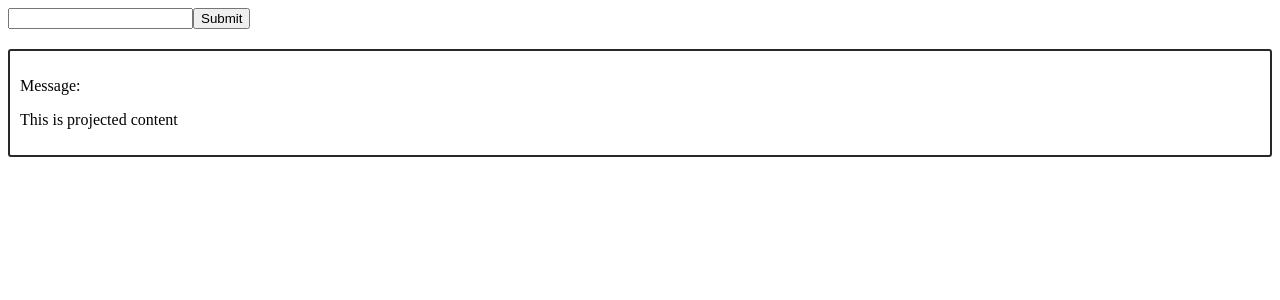
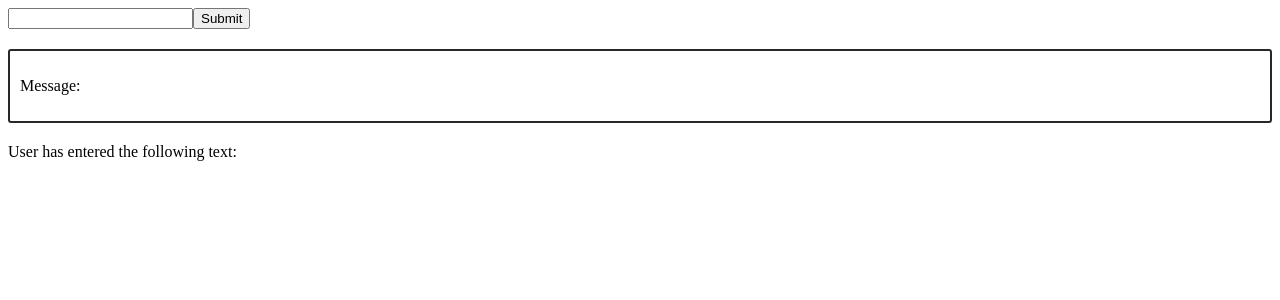
Before and after one commit to NaveenManjappa/angular-17-learning, an Angular app: page / in a window 1280 px wide. Shown: the top 300 px of the page. Built offline with nearby package versions, Linux system fonts and the light colour scheme.

Commit message:
ng AfterContentChecked life cycle hook

```diff
--- a/src/app/app.component.html
+++ b/src/app/app.component.html
@@ -2,7 +2,7 @@
   <input type="text" #inputEl (focus)="0">
   <button (click)="onSubmit(inputEl)">Submit</button>
   <app-demo [message]="inputValue">
-    <p #parentPara>This is projected content</p>
+    <p #parentPara>User has entered the following text: {{inputValue}}</p>
   </app-demo>
 
 </div>
--- a/src/app/demo/demo.component.html
+++ b/src/app/demo/demo.component.html
@@ -1,4 +1,4 @@
 <div class="demo">
     <p #temp>Message: {{message}}</p>
-    <ng-content></ng-content>
 </div>
+<ng-content></ng-content>
--- a/src/app/demo/demo.component.ts
+++ b/src/app/demo/demo.component.ts
@@ -46,4 +46,9 @@ constructor() {
     console.log('ng AfterContentInit life cycle hook');
     console.log('paraContent:',this.paraContent);
   }
+
+  //5 ng AfterContentChecked life cycle hook
+  ngAfterContentChecked(){
+    console.log('ng AfterContentChecked life cycle hook');
+  }
 }
```
